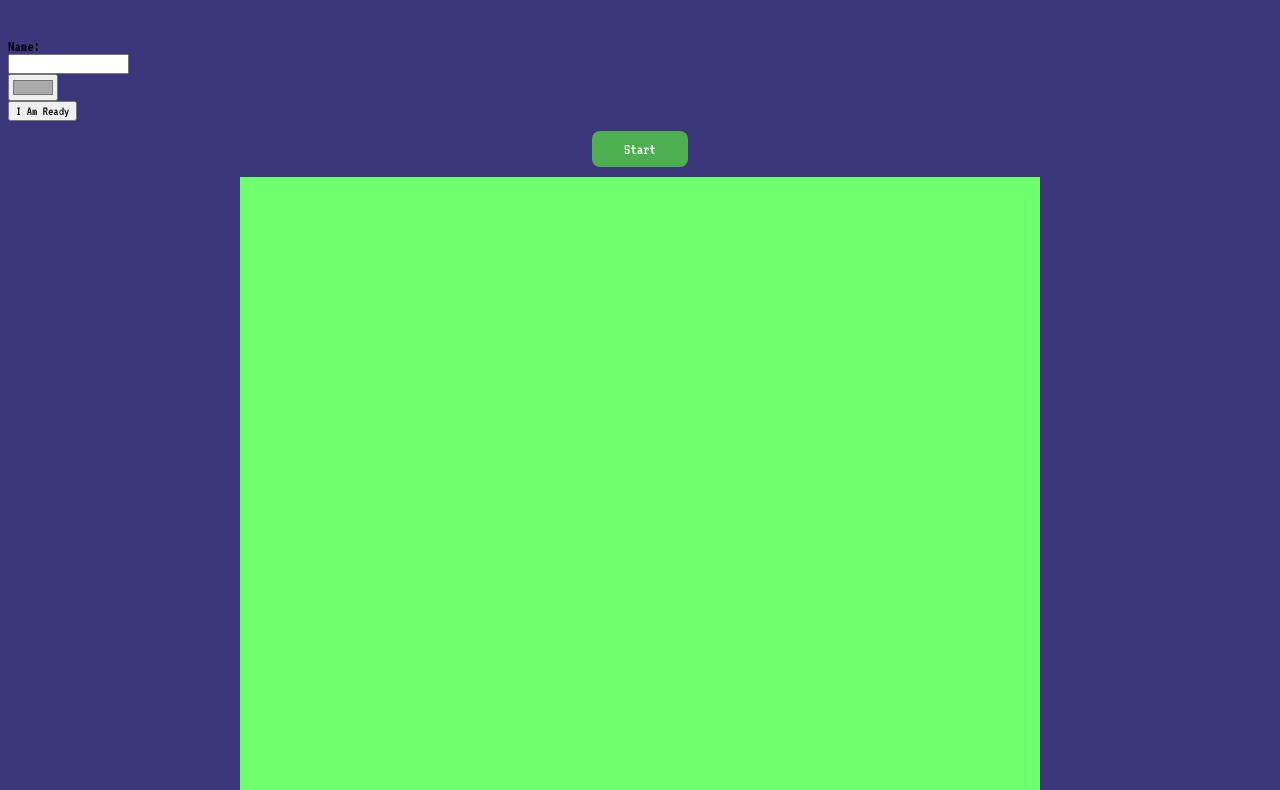
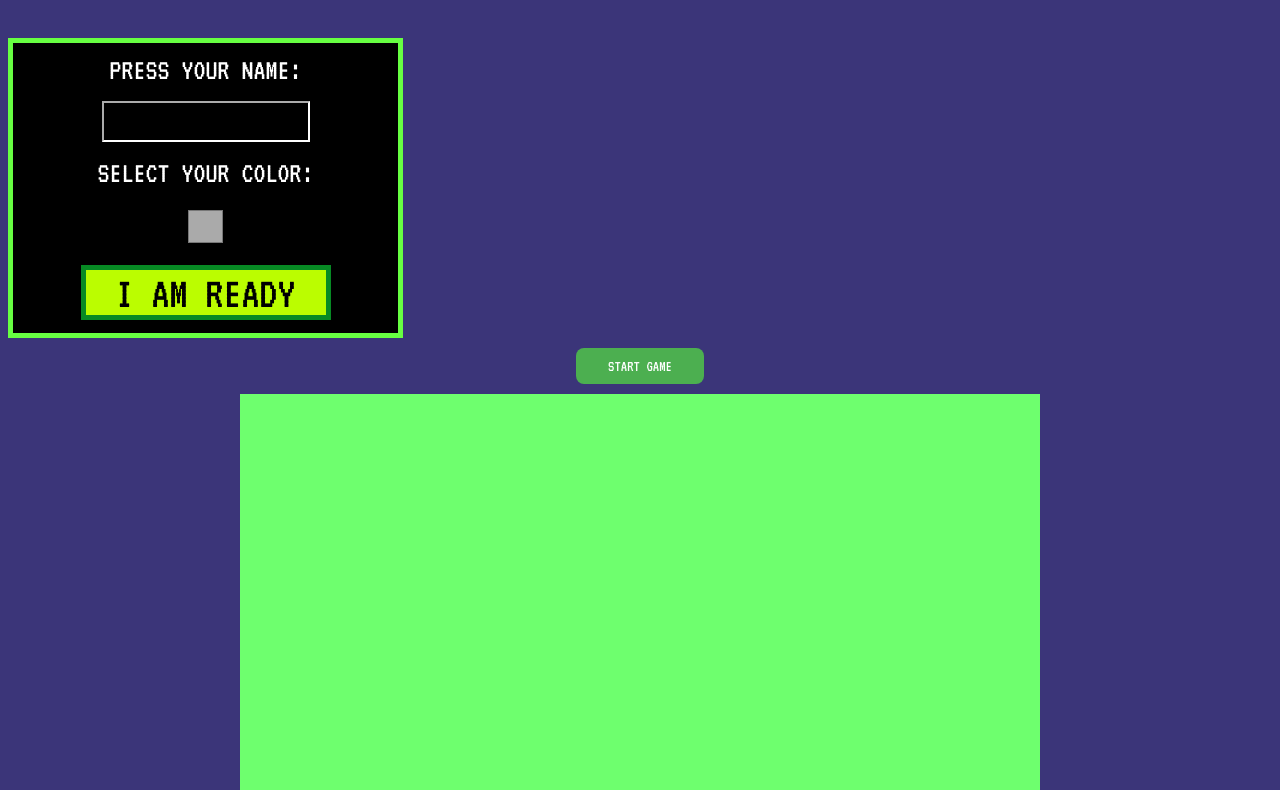
Before and after one commit to Sinu-Tech/Snake-Game-Multiplayer, a website: page public/index.html in a window 1280 px wide. Shown: the part 106-896 px from the top of the page. Drawn offline with nearby package versions, Linux system fonts and the light colour scheme; no server answers.

Commit message:
Estilização do Button e form, conforme Figma.

```diff
--- a/public/css/styles.css
+++ b/public/css/styles.css
@@ -138,5 +138,69 @@ body {
   margin-bottom: 5px;
 }
 
-.form {
+.form {}
+
+#user-form-data {
+  background-color: #000000;
+  border: 5px solid #67ff42;
+  width: 385px;
+  height: 290px;
+  display: flex;
+  flex-direction: column;
+  align-items: center;
+  justify-content: center;
+
 }
+
+#user-form-data label {
+  font-weight: 400;
+  font-size: 30px;
+  color: #fff;
+}
+
+#user-form-data #username {
+  border-color: #fff;
+  background-color: #00000000;
+  text-align: center;
+  color: #fff;
+  width: 200px;
+  height: 35px;
+  font-weight: 400;
+  font-size: 30px;
+}
+
+#user-form-data #usercolor{
+  width: 45px;
+  height: 45px;
+  background-color: #00000000;
+}
+
+#player-ready-btn {
+  background-color: #BBFD00;
+  border: 5px solid #078A24;
+  width: 250px;
+  height: 55px;
+  font-weight: 400;
+  font-size: 45px;
+  text-align: center;
+}
+
+#credits {
+  position: fixed;
+  top: 620px;
+  left: 1500px;
+  width: 215px;
+  height: 250px;
+  background-color: #ffffff;
+  text-align: center;
+  display: flex;
+  align-items: center;
+  padding: 20px;
+  font-weight: 400;
+  font-size: 30px;
+  flex-direction: column;
+}
+
+#credits p {
+  margin: auto;
+}
--- a/public/index.html
+++ b/public/index.html
@@ -1,19 +1,23 @@
 <!DOCTYPE html>
 <html>
+
 <head>
   <title id="game-title">Multiplayer Snake Game</title>
   <link rel="stylesheet" type="text/css" href="css/styles.css" />
 </head>
+
 <body id="body">
-    <h1 id="game-title">Multiplayer Snake Game</h1>
+  <h1 id="game-title">MULTIPLAYER SNAKE GAME</h1>
   <div id="user-form-data">
-      <label for="username">Name:</label><br />
+    <label for="username">PRESS YOUR NAME:</label><br />
     <input type="text" id="username" value="" /><br />
+    <label for="usercolor">SELECT YOUR COLOR:</label><br />
+
     <input type="color" id="usercolor" value="#aaaaaa" /><br />
-      <button id="player-ready-btn">I Am Ready</button>
+    <button id="player-ready-btn">I AM READY</button>
   </div>
   <div id="start-game-btn-container">
-      <button id="start-game-btn">Start</button>
+    <button id="start-game-btn">START GAME</button>
   </div>
   <div>
     <div id="game-area">
@@ -25,6 +29,13 @@
     <div id="game-score-container">
       <h1>Score</h1>
     </div>
+    <div id="credits">
+      <p style="color: #3B3579">Credits</p>
+      <p>Éricles Santos</p>
+      <p>Kendy Ferreira</p>
+      <p>Maria Milena</p>
+      <p>Joanne Stephany</p>
+    </div>
   </div>
 
   <div id="game-over-message-container">
@@ -34,4 +45,5 @@
   <script src="/socket.io/socket.io.js"></script>
   <script src="js/client.js"></script>
 </body>
+
 </html>
```
Lines whose indentation alone changed are shown as unchanged.
